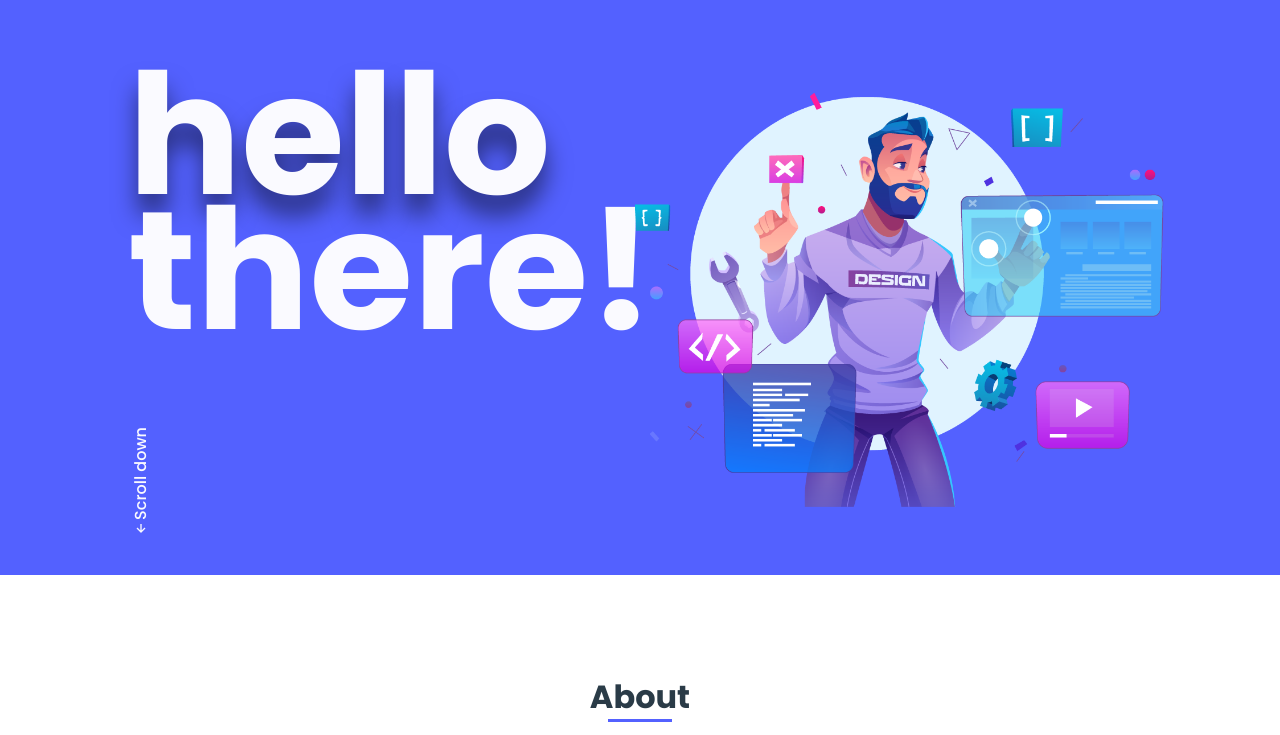
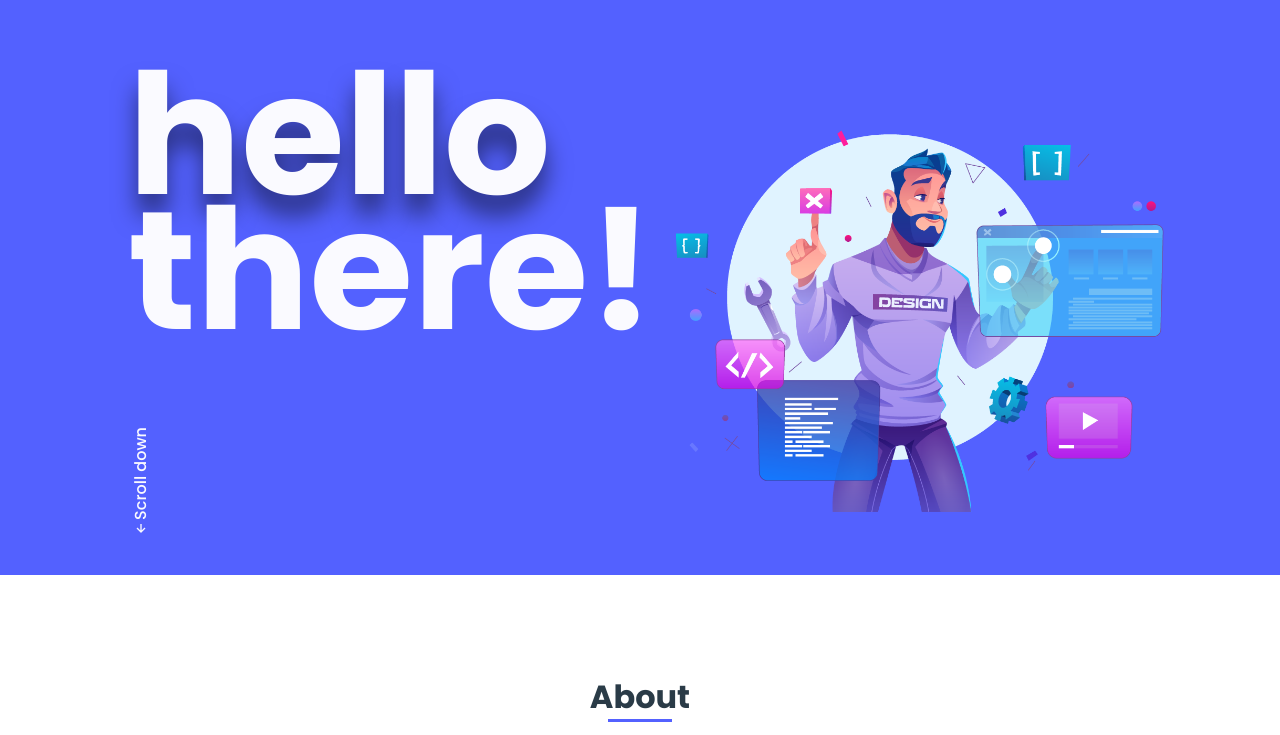
Before and after one commit to parbiz/parveshz.github.io, a plain HTML site: page index.html in a window 1280 px wide. Shown: the part 65-800 px from the top of the page. Drawn offline with nearby package versions, Linux system fonts and the light colour scheme.

Commit message:
Update style.css

```diff
--- a/style.css
+++ b/style.css
@@ -489,8 +489,8 @@ a {
         height: 640px;
     }
     .home__img {
-        width: 530px;
-        top: 14;
+        width: 489px;
+        top: 13;
         right: 9%;
     }
 }
```
